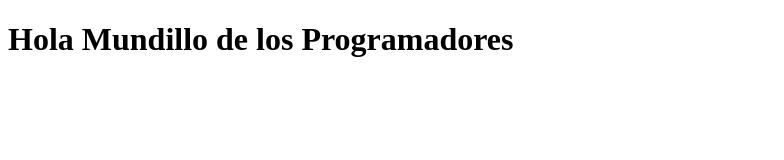
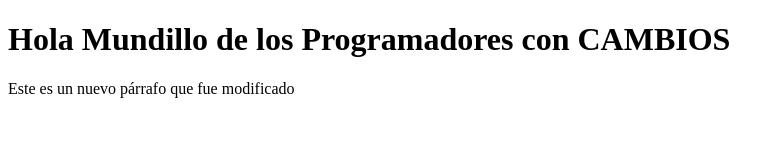
Before and after one commit to marcebraz/mi-primera-web, a plain HTML site: page index.html in a window 1280 px wide. Shown: the whole page, without its empty margins (0-784 px from the left). Drawn offline with Linux system fonts and the light colour scheme.

Commit message:
Pimer commit desde VS code

```diff
--- a/index.html
+++ b/index.html
@@ -3,10 +3,12 @@
 <head>
     <meta charset="UTF-8">
     <meta http-equiv="X-UA-Compatible" content="IE=edge">
-    <meta name="viewport" content="width=device-width, initial-scale=1.0">
-    <title>Document</title>
+    <title>Practicando con GIT desde Code</title>
 </head>
 <body>
-    <h1>Hola Mundillo de los Programadores</h1>
+    <h1>Hola Mundillo de los Programadores con CAMBIOS</h1>
+    <div>
+        <p>Este es un nuevo párrafo que fue modificado</p>
+    </div>
 </body>
 </html>
```
Also changed, not shown: 1 other file.
